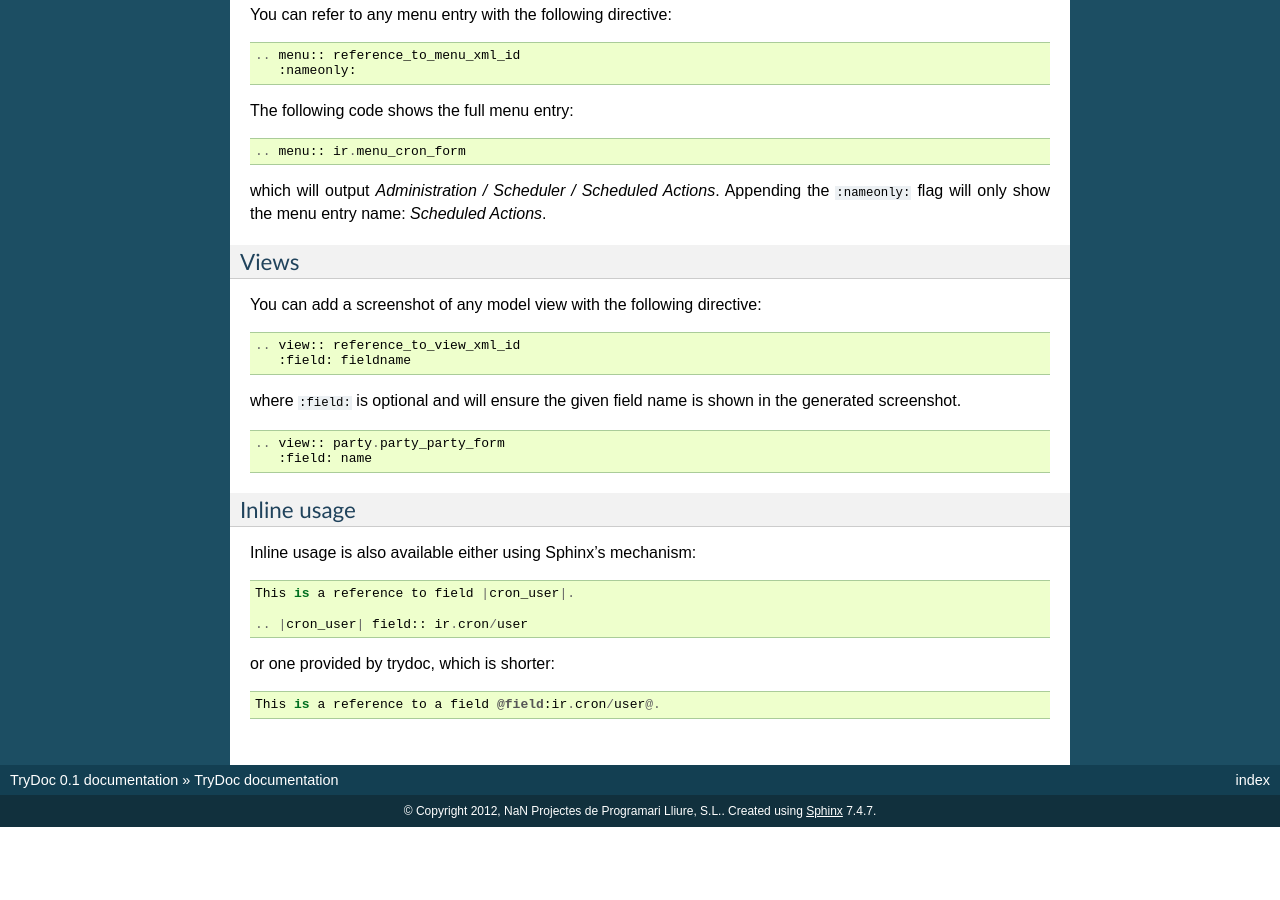
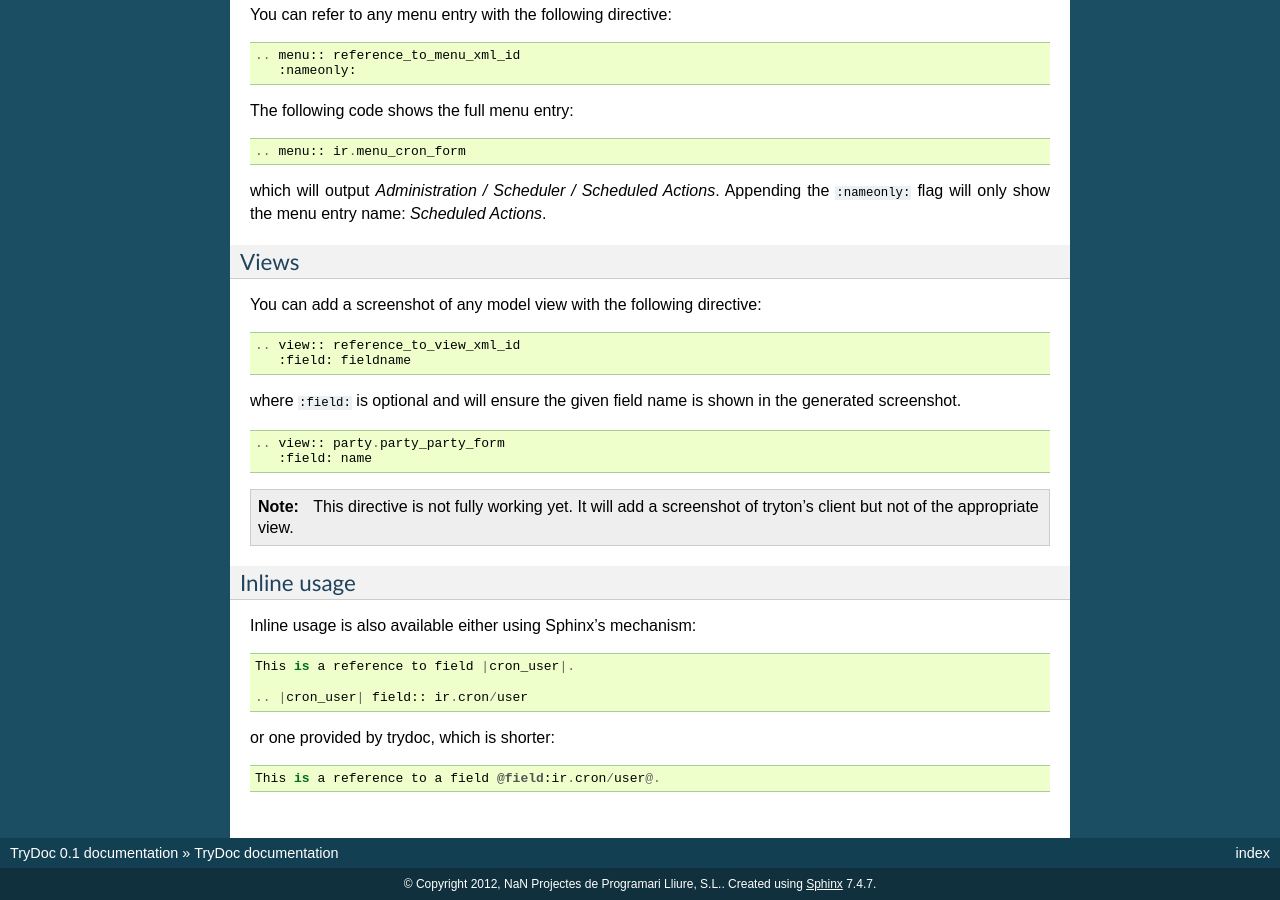
Before and after one commit to NaN-tic/trydoc, a Sphinx documentation site: the page built from doc/index.rst, in a window 1280 px wide and 900 px high, scrolled down 976 px. Built offline with Sphinx 7.4.7, drawn with Linux system fonts in a browser that asks for light colours; before the commit the page ends 1803 px from its top, so only the background shows below that.

Commit message:
In index.rst add note indicating that the view directive is not fully working yet.

```diff
--- a/doc/index.rst
+++ b/doc/index.rst
@@ -92,6 +92,9 @@ the generated screenshot.
    .. view:: party.party_party_form
       :field: name
 
+.. Note:: This directive is not fully working yet. It will add a screenshot of
+   tryton's client but not of the appropriate view.
+
 Inline usage
 ~~~~~~~~~~~~
 
```
